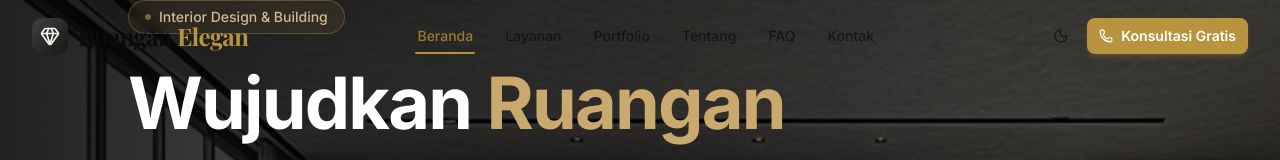
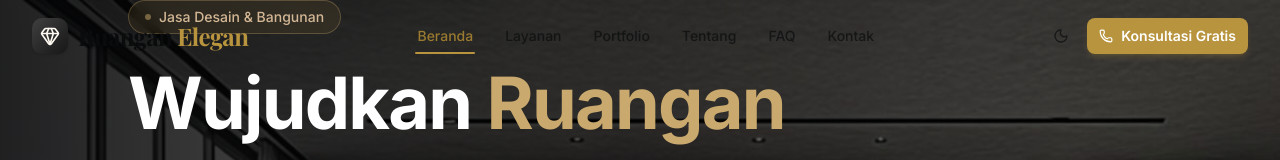
Before and after one commit to UjangSupriatna/ruang-estetik, a Next.js app: page / in a window 1280 px wide. Shown: the top 160 px of the page. Built offline with nearby package versions, Linux system fonts and the light colour scheme; a web font is replaced by a local one.

Commit message:
c6631ccd-57fa-4419-9e3f-abc4c4e6390d

```diff
--- a/src/components/footer.tsx
+++ b/src/components/footer.tsx
@@ -48,7 +48,7 @@ export default function Footer() {
                 Ruangan Elegan
               </h3>
               <p className="mt-1 text-sm text-gold-400">
-                Desain Interior & Bangunan Profesional
+                Jasa Desain & Bangunan
               </p>
             </div>
             <p className="text-sm leading-relaxed text-neutral-400">
--- a/src/components/hero.tsx
+++ b/src/components/hero.tsx
@@ -63,7 +63,7 @@ export default function Hero() {
           <motion.div variants={itemVariants} className="mb-6">
             <span className="inline-flex items-center gap-2 rounded-full border border-gold-400/30 bg-gold-500/10 px-4 py-1.5 text-sm font-medium text-gold-300 backdrop-blur-sm">
               <span className="h-1.5 w-1.5 rounded-full bg-gold-400 animate-pulse" />
-              Interior Design & Building
+              Jasa Desain & Bangunan
             </span>
           </motion.div>
 
```
